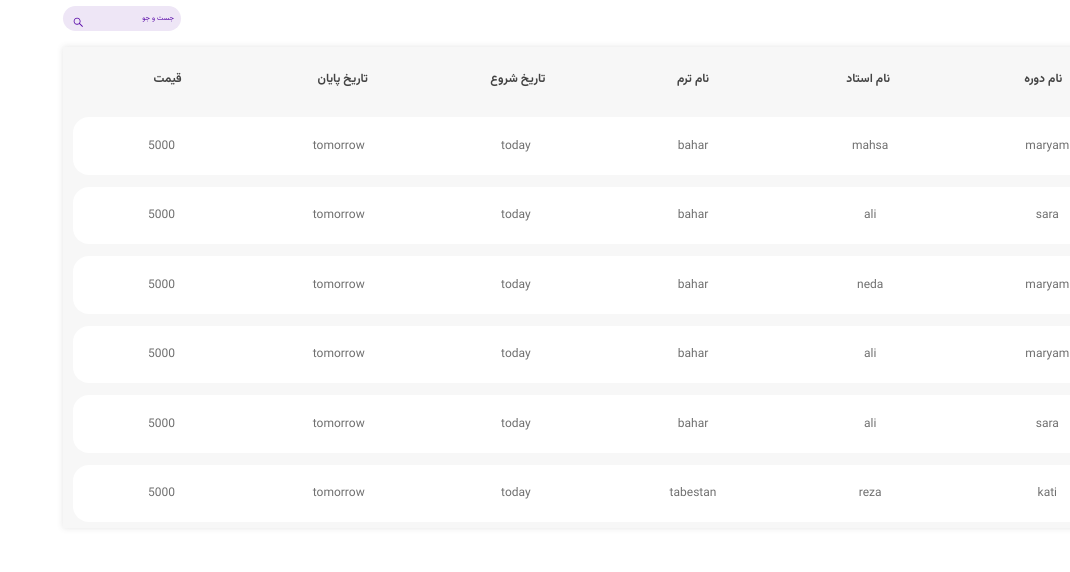
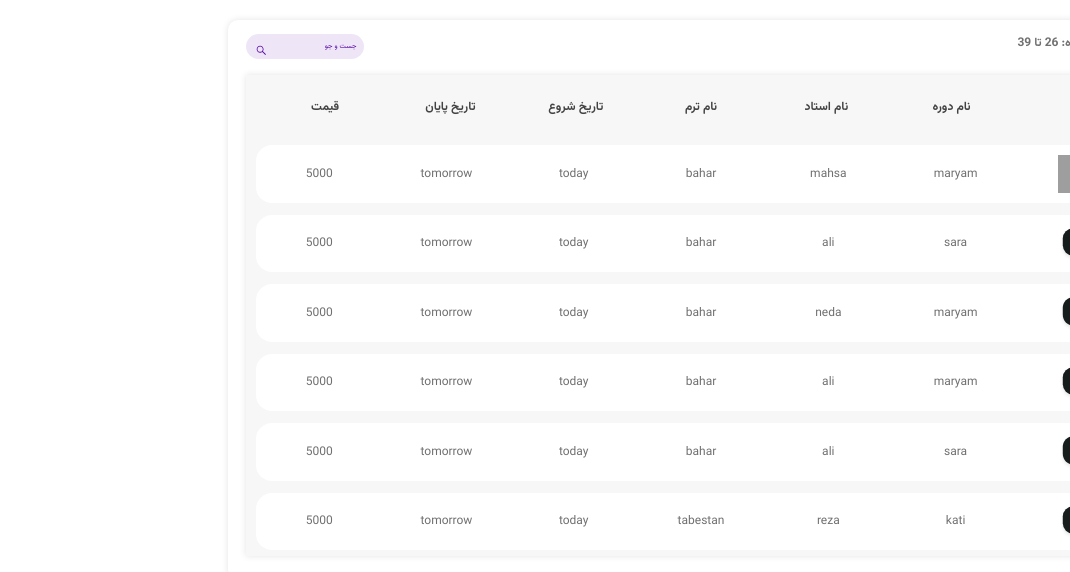
Before and after one commit to alimooo1/Sadrun_Project, a React (Vite) app in the folder sadrun-project/: page / in a window 1280 px wide. Shown: the top 572 px of the page, without its empty margins (210-1280 px from the left). Built offline with nearby package versions, Linux system fonts and the light colour scheme; grey boxes are pictures that could not be loaded.

Commit message:
add min-height to container

```diff
--- a/sadrun-project/src/components/TableDashboard/TableDashboard.module.scss
+++ b/sadrun-project/src/components/TableDashboard/TableDashboard.module.scss
@@ -3,10 +3,11 @@
 @import "../../sass/fonts.scss";
 @import "../../sass/media.scss";
 
-.Countainer {
+.tableDashboardCountainer {
   max-width: 947px;
   padding: 0.8rem;
   margin: 2rem auto;
+  min-height: 70vh;
   box-shadow: 0px 0px 6px 0px rgba(87, 87, 87, 0.16);
   -webkit-box-shadow: 0px 0px 6px 0px rgba(87, 87, 87, 0.16);
   -moz-box-shadow: 0px 0px 6px 0px rgba(87, 87, 87, 0.16);
```
